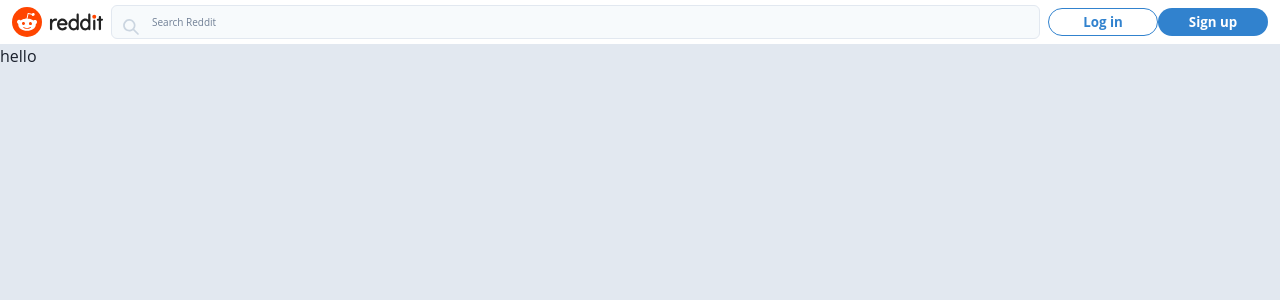
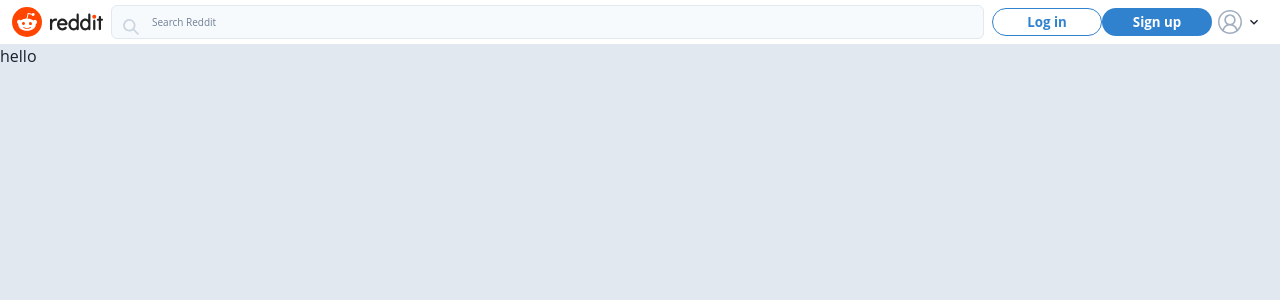
Before and after one commit to yvnvs/reddit, a Next.js app: page / in a window 1280 px wide. Shown: the top 300 px of the page. Built offline with nearby package versions, Linux system fonts and the light colour scheme; no server answers.

Commit message:
User Dropdown Menu

```diff
--- a/src/components/Navbar/RightContent/RightContent.tsx
+++ b/src/components/Navbar/RightContent/RightContent.tsx
@@ -5,6 +5,7 @@
 import React from "react";
 import AuthButtons from "./AuthButtons";
 import Icons from "./Icons";
+import UserMenu from "./UserMenu";
 
 type RightContentProps = {
   user?: User | null;
@@ -16,7 +17,7 @@
       <AuthModal />
       <Flex justify="center" align="center">
         {user ? <Icons /> : <AuthButtons />}
-        {/* <Menu/> */}
+        <UserMenu user={user} />
       </Flex>
     </>
   );
--- /dev/null
+++ b/src/components/Navbar/RightContent/UserMenu.tsx
@@ -0,0 +1,102 @@
+import { FaRedditSquare } from "react-icons/fa";
+import { VscAccount } from "react-icons/vsc";
+import { IoSparkles } from "react-icons/io5";
+import { CgProfile } from "react-icons/cg";
+import { MdOutlineLogin } from "react-icons/md";
+import {
+  Menu,
+  MenuButton,
+  Button,
+  MenuList,
+  MenuItem,
+  Icon,
+  Flex,
+  MenuDivider,
+} from "@chakra-ui/react";
+import { User } from "@firebase/auth";
+import React from "react";
+import { ChevronDownIcon } from "@chakra-ui/icons";
+import { auth } from "@/firebase/clientApp";
+import { signOut } from "firebase/auth";
+import { useSetRecoilState } from "recoil";
+import { authModalState } from "@/atoms/authModalAtom";
+
+type UserMenuProps = {
+  user: User | null;
+};
+
+const UserMenu: React.FC<UserMenuProps> = ({ user }) => {
+  const setAuthModalState = useSetRecoilState(authModalState);
+  return (
+    <Menu>
+      <MenuButton
+        cursor="pointer"
+        padding="0 6px"
+        borderRadius={4}
+        _hover={{ outline: "1px solid", outlineColor: " gray.200" }}
+      >
+        <Flex align="center">
+          <Flex align="center">
+            {user ? (
+              <>
+                <Icon
+                  fontSize={24}
+                  mr={1}
+                  color="gray.300"
+                  as={FaRedditSquare}
+                />
+              </>
+            ) : (
+              <Icon fontSize={24} color="gray.400" mr={1} as={VscAccount} />
+            )}
+          </Flex>
+          <ChevronDownIcon />
+        </Flex>
+      </MenuButton>
+      <MenuList>
+        {user ? (
+          <>
+            {" "}
+            <MenuItem
+              fontSize={10}
+              fontWeight={700}
+              _hover={{ bg: "blue.500", color: "white" }}
+            >
+              <Flex align="center">
+                <Icon fontSize={20} mr={2} as={CgProfile} />
+                Profile
+              </Flex>
+            </MenuItem>
+            <MenuDivider />
+            <MenuItem
+              fontSize={10}
+              fontWeight={700}
+              _hover={{ bg: "blue.500", color: "white" }}
+              onClick={() => signOut(auth)}
+            >
+              <Flex align="center">
+                <Icon fontSize={20} mr={2} as={MdOutlineLogin} />
+                Logout
+              </Flex>
+            </MenuItem>
+          </>
+        ) : (
+          <>
+            <MenuItem
+              fontSize={10}
+              fontWeight={700}
+              _hover={{ bg: "blue.500", color: "white" }}
+              onClick={() => setAuthModalState({ open: true, view: "login" })}
+            >
+              <Flex align="center">
+                <Icon fontSize={20} mr={2} as={MdOutlineLogin} />
+                Log In / Sign Up
+              </Flex>
+            </MenuItem>
+          </>
+        )}
+      </MenuList>
+    </Menu>
+  );
+};
+export default UserMenu;
```
